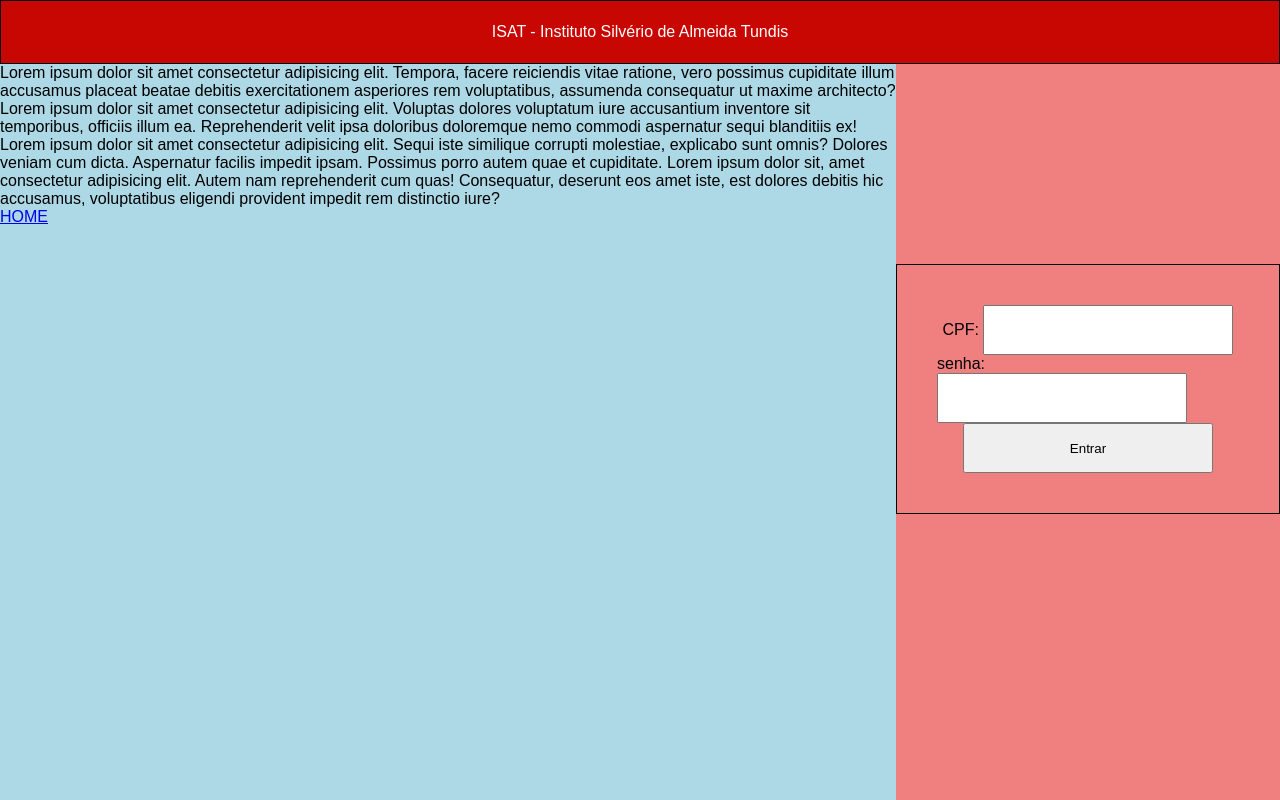
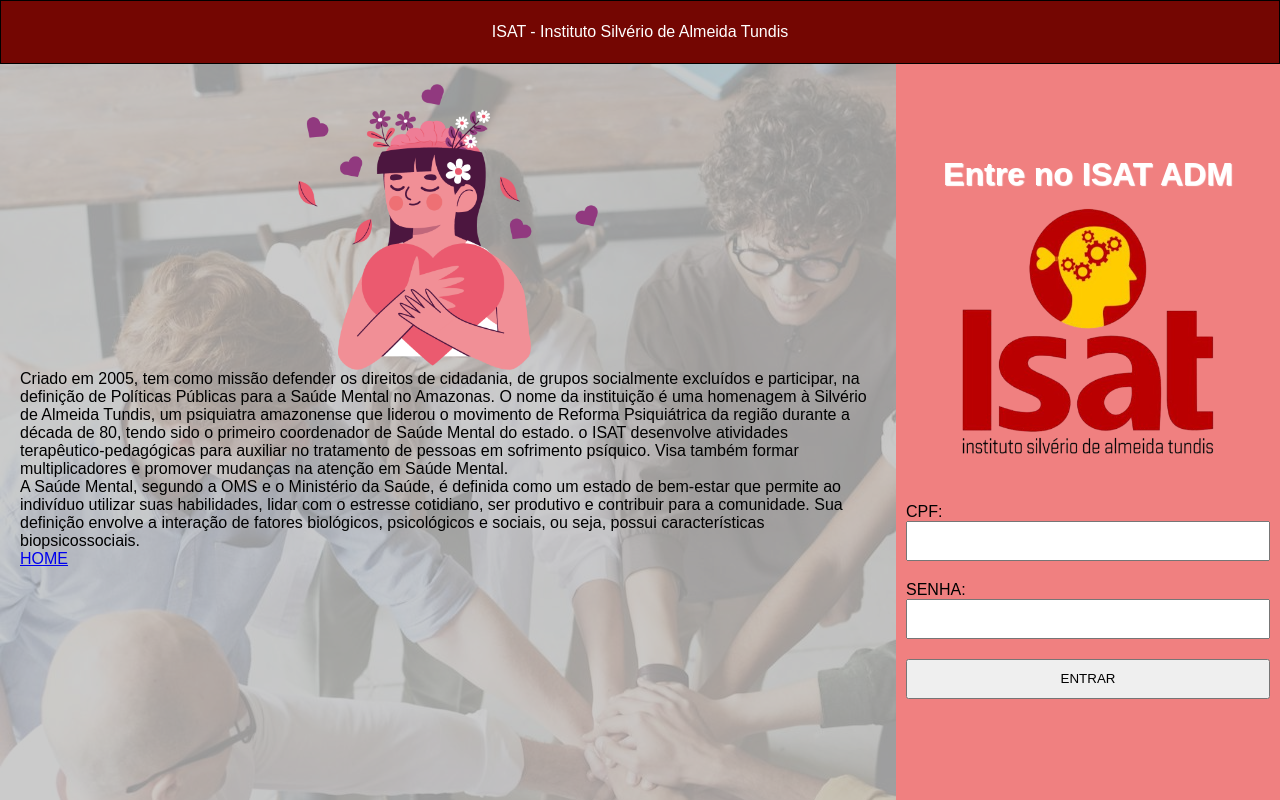
Before and after one commit to ruanx14/adminisat, a PHP site: page / in a window 1280 px wide. Run offline with PHP 8.4, Linux system fonts and the light colour scheme.

Commit message:
login page added css

```diff
--- a/ISAT PROJECT SETTINGS/cores.txt
+++ b/ISAT PROJECT SETTINGS/cores.txt
@@ -4,6 +4,7 @@ amarelo:
 #7b8700
 #fdff00
 #505f00
+#bcc900
 
 
 #fdff7e
@@ -12,4 +13,7 @@ amarelo:
 #eaef00
 
 vermelho:
+#dd4f34
 #c90702
+lightcoral
+#740602
--- a/home.html
+++ b/home.html
@@ -25,6 +25,8 @@
            <div class="opt">Listar pacientes</div>
            <div class="opt">Editar paciente</div>
            <div class="opt">Filtragem</div>
+           <div class="opt">Feedbacks</div>
+           <div class="opt">Gerenciar</div>
            <a href="index.html">VOLTAR LOGIN</a>
         </div>
         <div class="content">
--- a/index.html
+++ b/index.html
@@ -5,6 +5,7 @@
     <meta name="viewport" content="width=device-width, initial-scale=1.0">
     <title>Document</title>
     <link type="text/css" rel="stylesheet" href="public/css/main.css">
+    <link type="text/css" rel="stylesheet" href="public/css/login.css">
 </head>
 <body>
     <header>
@@ -12,32 +13,34 @@
             <div>ISAT - Instituto Silvério de Almeida Tundis </div>
         </nav>
     </header>
-    <main class="loginpage">
+    <section class="loginpage">
         <div class="info">
-            <p>Lorem ipsum dolor sit amet consectetur adipisicing elit. Tempora, facere reiciendis vitae ratione, vero possimus cupiditate illum accusamus placeat beatae debitis exercitationem asperiores rem voluptatibus, assumenda consequatur ut maxime architecto? Lorem ipsum dolor sit amet consectetur adipisicing elit. Voluptas dolores voluptatum iure accusantium inventore sit temporibus, officiis illum ea. Reprehenderit velit ipsa doloribus doloremque nemo commodi aspernatur sequi blanditiis ex! Lorem ipsum dolor sit amet consectetur adipisicing elit. Sequi iste similique corrupti molestiae, explicabo sunt omnis? Dolores veniam cum dicta. Aspernatur facilis impedit ipsam. Possimus porro autem quae et cupiditate. Lorem ipsum dolor sit, amet consectetur adipisicing elit. Autem nam reprehenderit cum quas! Consequatur, deserunt eos amet iste, est dolores debitis hic accusamus, voluptatibus eligendi provident impedit rem distinctio iure? </p>
+            <img src="public/img/girlphoto.png" alt="photogarota">
+            <p>Criado em 2005, tem como missão defender os direitos de cidadania, de grupos socialmente excluídos e participar, na definição de Políticas Públicas para a Saúde Mental no Amazonas. O nome da instituição é uma homenagem à Silvério de Almeida Tundis, um psiquiatra amazonense que liderou o movimento de Reforma Psiquiátrica da região durante a década de 80, tendo sido o primeiro coordenador de Saúde Mental do estado. o ISAT desenvolve atividades terapêutico-pedagógicas para auxiliar no tratamento de pessoas em sofrimento psíquico. Visa também formar multiplicadores e promover mudanças na atenção em Saúde Mental.
+            <br>
+            A Saúde Mental, segundo a OMS e o Ministério da Saúde, é definida como um estado de bem-estar que permite ao indivíduo utilizar suas habilidades, lidar com o estresse cotidiano, ser produtivo e contribuir para a comunidade. Sua definição envolve a interação de fatores biológicos, psicológicos e sociais, ou seja, possui características biopsicossociais.
+            </p>
 
-            <a href="home.html"> HOME</a>
+            <a href="home.html">HOME</a>
         </div>
         <div class="login">
-            <div class="posilogin">
+            <h4>Entre no ISAT ADM</h4>
+            <img src="public/img/logo.png" alt="logoisat">
             <form>
                 <div class="partForm">
                     <label>CPF: </label>
                     <input type="text">
-
                 </div>
                 <div class="partForm">
-                        <label>senha: </label>
+                    <label>SENHA: </label>
                     <input type="password">
                 </div>
                 <div class="partForm">
-                        <input type="submit" value="Entrar">
+                    <input type="submit" value="ENTRAR">
                 </div>
             </form>
         </div>
-        </div>
-    </main>
-
+    </section>
 </body>
 <script src="public/js/main.js"></script>
 </html>
--- /dev/null
+++ b/public/css/login.css
@@ -0,0 +1,87 @@
+.loginpage{
+    display: flex;
+    position: relative;
+    z-index: 1;
+    & .info{
+        width: 70vw;
+        height: 92vh;
+    }
+    & .login{
+        width: 30vw;
+        background-color: lightcoral;
+        height: 92vh;
+    }
+}
+.loginpage img{
+    max-width: 300px;
+    margin: 0 auto;
+}
+.info{
+    display: flex;
+    flex-direction: column;
+    padding: 20px;
+}
+.loginpage::before {
+    content: "";
+    position: absolute;
+    inset: 0;
+    background-image: url('../img/header.jpg');
+    background-position-y: -250px;
+    opacity: 0.4; /* AQUI você controla a opacidade */
+    filter: brightness(0.5); /* Escurece a imagem : filter: brightness(0.5) contrast(1.2) blur(2px);   */
+    z-index: -1;
+}
+/* .div-com-bg::after {
+  content: "";
+  position: absolute;
+  inset: 0;
+  background-color: black;
+  opacity: 0.5;
+  z-index: -1;
+} */
+.login{
+    display: flex;
+    justify-content: center;
+    flex-direction: column;
+    align-items: center;
+}
+.login h4{
+    font-size: 2em;
+    color: rgba(32,32,32);
+    color: white;
+    text-shadow: 1px 1px 1px white;
+}
+.login img{
+    max-width: 300px;
+}
+.login form{
+    width: 100%;
+    display: flex;
+    flex-direction: column;
+}
+form .partForm{
+    display: flex;
+    flex-direction: column;
+    width: 100%;
+    padding: 10px;
+}
+.partForm input{
+    height: 40px;
+}
+@media screen and (max-width:800px){
+    .loginpage{
+        flex-wrap: wrap;
+        & .info{
+            width: 100%;
+        }
+        & .login{
+            width: 100%;
+        }
+    }
+    .loginpage img{
+        max-width: 200px;
+    }
+    .login img{
+        max-width: 200px;
+    }
+}
--- a/public/css/main.css
+++ b/public/css/main.css
@@ -10,40 +10,9 @@
     box-sizing: border-box;
     margin: 0;
 }
-.loginpage{
-    display: flex;
-    & .info{
-        width: 70vw;
-        background-color: lightblue;
-        height: 92vh;
-    }
-    & .login{
-        width: 30vw;
-        background-color: lightcoral;
-        height: 92vh;
-        form{
-            width: 100%;
-            justify-content: center;
-            border: 1px solid black;
-            margin-top: 200px;
-            display: flex;
-            flex-direction: column;
-            align-items: center;
-            padding: 40px;
-            input{
-                height: 50px;
-                width: 250px;
-            }
-            .partform{
-                display: flex;
-            }
-
-        }
-    }
-}
 header{
     /* background-color: var(--cor-fundoCor); */
-    background-color: #c90702;
+    background-color: #740602;
     width: 100%;
     height: 8vh;
     color: white;
@@ -80,7 +49,7 @@ main{
     background-color: #95a100;
 }
 .main-body .menu .opt{
-    background-color: #d2d700;
+    background-color: #bcc900;
     width: 100%;
     text-align: center;
     display: flex;
```
Also changed, not shown: public/img/girlphoto.png (added), public/img/header.jpg (added), public/img/logo.png (added). Lines whose indentation alone changed are shown as unchanged.
